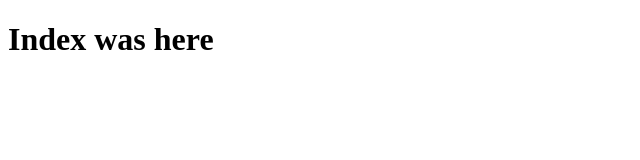
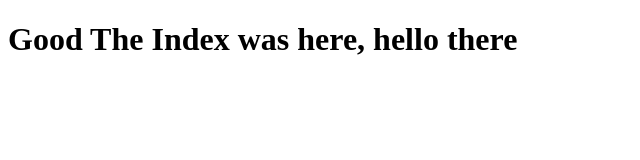
Before and after one commit to kemptone/speech, a plain HTML site: page static/index.html in a window 1280 px wide. Shown: the whole page, without its empty margins (0-640 px from the left). Drawn offline with Linux system fonts and the light colour scheme.

Commit message:
testing a fully static site

```diff
--- a/static/index.html
+++ b/static/index.html
@@ -5,11 +5,15 @@
   <meta charset="UTF-8">
   <meta http-equiv="X-UA-Compatible" content="IE=edge">
   <meta name="viewport" content="width=device-width, initial-scale=1.0">
+  <link rel="apple-touch-icon" sizes="180x180" href="/apple-touch-icon.png">
+  <link rel="icon" type="image/png" sizes="32x32" href="/favicon-32x32.png">
+  <link rel="icon" type="image/png" sizes="16x16" href="/favicon-16x16.png">
+  <link rel="manifest" href="/site.webmanifest">
   <title>Document</title>
 </head>
 
 <body>
-  <h1>Index was here</h1>
+  <h1>Good The Index was here, hello there</h1>
 </body>
 
 </html>
```
Also changed, not shown: static/fard.html (+6 -0 lines), main.js (renamed from server.js), static/site.webmanifest.
